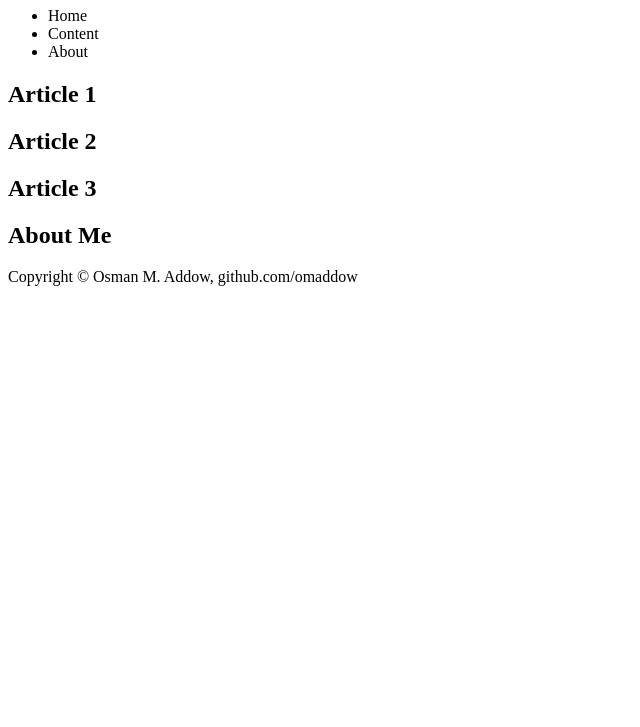
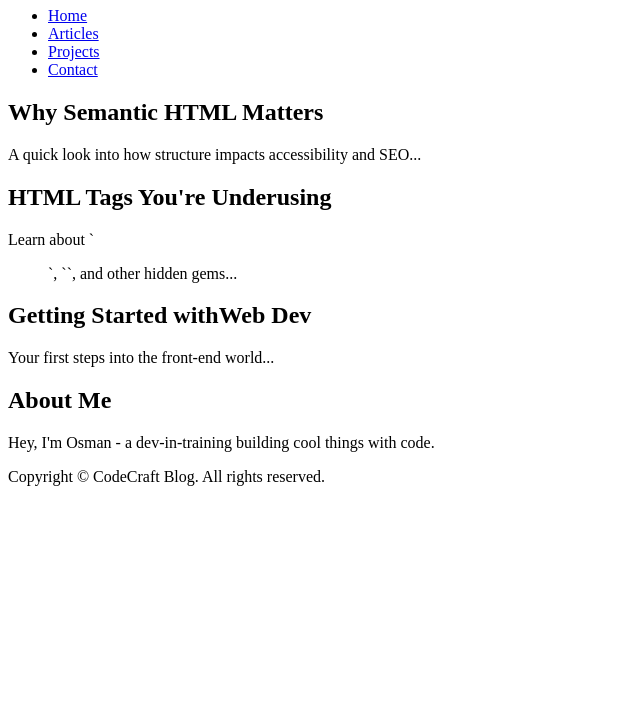
Before and after one commit to omaddow/12-weeks-front-end-challenge, a plain HTML site: page o1_blog/index.html in a window 1280 px wide. Shown: the part 73-800 px from the top of the page, without its empty margins (0-640 px from the left). Drawn offline with Linux system fonts and the light colour scheme.

Commit message:
Retouch from my mentor.

```diff
--- a/o1_blog/index.html
+++ b/o1_blog/index.html
@@ -9,12 +9,13 @@
 
     <!-- Header -->
     <header>
-        <h1>Welcome to my blog</h1>
+        <h1>CodeCraft Blog</h1>
         <nav>
             <ul>
-                <li>Home</li>
-                <li>Content</li>
-                <li>About</li>
+                <li><a href="#">Home</a></li>
+                <li><a href="#">Articles</a></li>
+                <li><a href="#">Projects</a></li>
+                <li><a href="#">Contact</a></li>
             </ul>
         </nav>
     </header>
@@ -22,23 +23,27 @@
     <!-- Main Content -->
     <main>
         <!-- Articles -->
-        <section>
-            <h2>Article 1</h2>
-        </section>
-        <section>
-            <h2>Article 2</h2>
-        </section>
-        <section>
-            <h2>Article 3</h2>
-        </section>
+        <article>
+            <h2>Why Semantic HTML Matters</h2>
+            <p>A quick look into how structure impacts accessibility and SEO...</p>
+        </article>
+        <article>
+            <h2>HTML Tags You're Underusing</h2>
+            <p>Learn about `<figure>`, `<time>`, and other hidden gems...</p>
+        </article>
+        <article>
+            <h2>Getting Started withWeb Dev</h2>
+            <p>Your first steps into the front-end world...</p>
+        </article>
     </main>
 
     <!-- A side content -->
     <aside>
         <h2>About Me</h2>
+        <p>Hey, I'm Osman - a dev-in-training building cool things with code.</p>
     </aside>
 
     <!-- Footer -->
-    <footer>Copyright &copy; Osman M. Addow, github.com/omaddow</footer>
+    <footer>Copyright &copy; CodeCraft Blog. All rights reserved.</footer>
 </body>
 </html>
```
